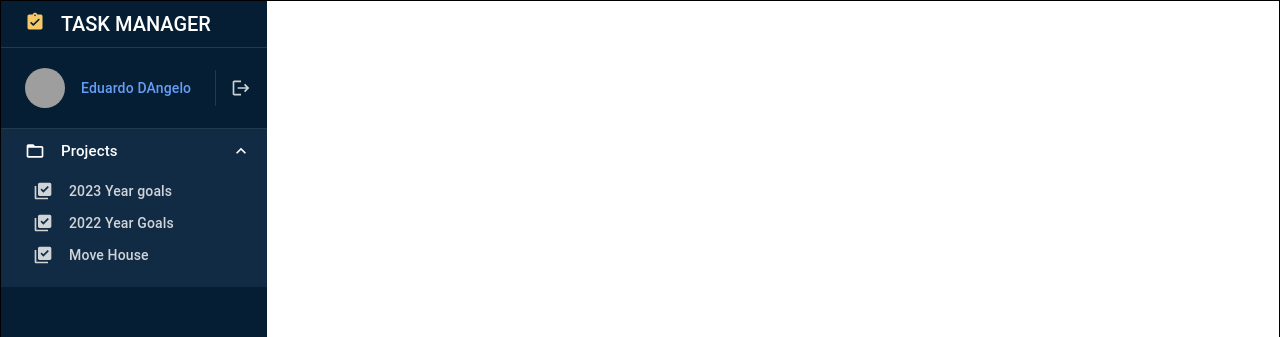
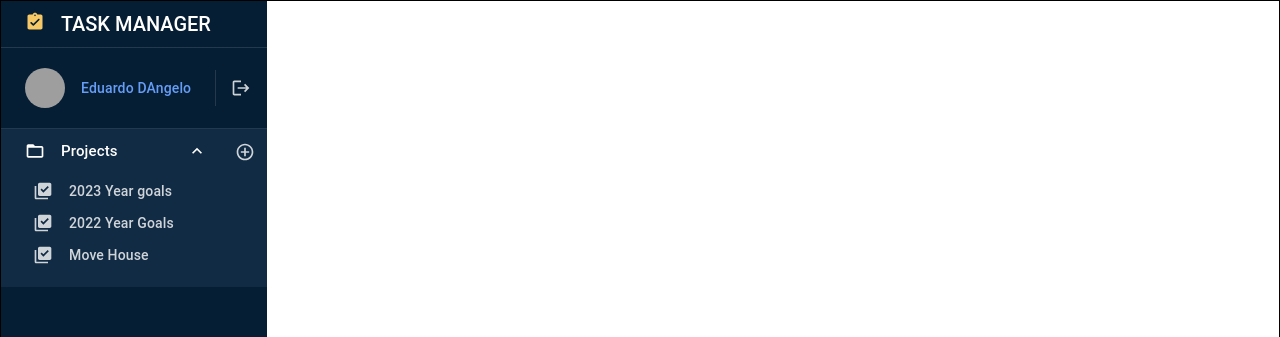
Before and after one commit to eduardo-dangelo/task-manager, a React (Create React App) app: page / in a window 1280 px wide. Shown: the top 337 px of the page. Built offline with nearby package versions, Linux system fonts and the light colour scheme; grey boxes are pictures that could not be loaded.

Commit message:
add sidebar - wip

```diff
--- a/package.json
+++ b/package.json
@@ -13,6 +13,7 @@
     "react": "^18.2.0",
     "react-dom": "^18.2.0",
     "react-scripts": "5.0.1",
+    "react-transition-group": "^4.4.5",
     "web-vitals": "^2.1.4"
   },
   "scripts": {
--- a/src/App.js
+++ b/src/App.js
@@ -9,6 +9,9 @@ function App() {
     <Box sx={{ display: 'flex', border: '1px solid', height: '100vh' }}>
       <ThemeProvider
         theme={createTheme({
+          typography: {
+            fontSize: 14,
+          },
           components: {
             MuiListItemButton: {
               defaultProps: {
--- /dev/null
+++ b/src/components/AddListItem.jsx
@@ -0,0 +1,61 @@
+import React, { useState } from 'react'
+import ListItemIcon from '@mui/material/ListItemIcon'
+import { InputAdornment, ListItem, TextField, Tooltip } from '@mui/material'
+import IconButton from '@mui/material/IconButton'
+import AddIcon from '@mui/icons-material/Add'
+import { fontSize, rotate90IconStyle } from './constants'
+import LibraryAddCheckOutlinedIcon from '@mui/icons-material/LibraryAddCheckOutlined'
+
+const AddListItem = ({ onAdd = () => {} }) => {
+  const [value, setValue] = useState('')
+
+  const handleChange = (e) => {
+    setValue(e.target.value)
+  }
+
+  const handleAddItem = () => {
+    onAdd(value)
+  }
+
+  const handleKeyPress = (e) => {
+    if (e.key === 'Enter') {
+      onAdd(value)
+    }
+  }
+
+  return (
+    <ListItem sx={{ fontSize, py: 0, pl: 3, minHeight: 32, color: 'rgba(255,255,255,.8)' }}>
+      <ListItemIcon sx={{ color: 'inherit', paddingLeft: 1 }}>
+        <LibraryAddCheckOutlinedIcon />
+      </ListItemIcon>
+      <TextField
+        sx={{
+          fontSize,
+        }}
+        autoFocus
+        size='small'
+        value={value}
+        onChange={handleChange}
+        onKeyPress={handleKeyPress}
+        InputProps={{
+          endAdornment: (
+            <InputAdornment position='end'>
+              <Tooltip title='Add'>
+                <IconButton
+                  aria-label='toggle password visibility'
+                  onClick={handleAddItem}
+                  edge='end'
+                  sx={rotate90IconStyle}
+                >
+                  <AddIcon />
+                </IconButton>
+              </Tooltip>
+            </InputAdornment>
+          ),
+        }}
+      />
+    </ListItem>
+  )
+}
+
+export default AddListItem
--- a/src/components/CollapsableList.jsx
+++ b/src/components/CollapsableList.jsx
@@ -1,24 +1,36 @@
 import React from 'react'
 import Box from '@mui/material/Box'
-import ListItemButton from '@mui/material/ListItemButton'
-import ListItemText from '@mui/material/ListItemText'
-import KeyboardArrowDown from '@mui/icons-material/KeyboardArrowDown'
-import ListItemIcon from '@mui/material/ListItemIcon'
-import People from '@mui/icons-material/People'
-import Dns from '@mui/icons-material/Dns'
-import PermMedia from '@mui/icons-material/PermMedia'
-import FolderOpenIcon from '@mui/icons-material/FolderOpen'
-import DocumentScannerIcon from '@mui/icons-material/DocumentScanner'
-import LibraryAddCheckIcon from '@mui/icons-material/LibraryAddCheck'
+import IconButton from '@mui/material/IconButton'
+import Tooltip from '@mui/material/Tooltip'
+import { Button, Collapse, InputAdornment, ListItem, TextField } from '@mui/material'
+import AddCircleOutlineIcon from '@mui/icons-material/AddCircleOutline'
+import { TransitionGroup } from 'react-transition-group'
+import { rotate90IconStyle } from './constants'
+import AddListItem from './AddListItem'
+import CollapsableListItem from './CollapsableListItem'
+import CollapsableListTitle from './CollapsableListTitle'
 
-const data = [
-  { icon: <People />, label: '2023 Year goals' },
-  { icon: <Dns />, label: '2022 Year Goals' },
-  { icon: <PermMedia />, label: 'Move House' },
-]
+const data = [{ label: '2023 Year goals' }, { label: '2022 Year Goals' }, { label: 'Move House' }]
 
 const CollapsableList = ({ title = 'Projects', list = data }) => {
+  const [collapsableList, setCollapsableList] = React.useState(list)
   const [open, setOpen] = React.useState(true)
+  const [isAdding, setIsAdding] = React.useState(false)
+
+  const handleToggleList = () => {
+    setOpen(!open)
+    open && setIsAdding(false)
+  }
+
+  const handleAddIconClick = () => {
+    setOpen(true)
+    setIsAdding(true)
+  }
+
+  const handleAddItem = (item) => {
+    setCollapsableList([...collapsableList, { label: item }])
+    setIsAdding(false)
+  }
 
   return (
     <Box
@@ -27,43 +39,27 @@ const CollapsableList = ({ title = 'Projects', list = data }) => {
         pb: open ? 2 : 0,
       }}
     >
-      <ListItemButton
-        alignItems='flex-start'
-        onClick={() => setOpen(!open)}
-        sx={{
-          px: 3,
-          pt: 1.5,
-          pb: 1.5,
-        }}
-      >
-        <FolderOpenIcon sx={{ mr: 2 }} />
-        <ListItemText
-          primary={title}
-          primaryTypographyProps={{
-            fontSize: 15,
-            fontWeight: 'medium',
-            lineHeight: '20px',
-            mb: '2px',
-          }}
-          sx={{ my: 0 }}
-        />
-        <KeyboardArrowDown
-          sx={{
-            mr: -1,
-            transform: open ? 'rotate(-180deg)' : 'rotate(0)',
-            transition: '0.2s',
-          }}
-        />
-      </ListItemButton>
-      {open &&
-        list.map((item) => (
-          <ListItemButton key={item.label} sx={{ py: 0, minHeight: 32, color: 'rgba(255,255,255,.8)' }}>
-            <ListItemIcon sx={{ color: 'inherit', paddingLeft: 1 }}>
-              <LibraryAddCheckIcon />
-            </ListItemIcon>
-            <ListItemText primary={item.label} primaryTypographyProps={{ fontSize: 14, fontWeight: 'medium' }} />
-          </ListItemButton>
-        ))}
+      <ListItem component='div' disablePadding>
+        <CollapsableListTitle onClick={handleToggleList} title={title} open={open} />
+        <Tooltip title='New Project'>
+          <IconButton onClick={handleAddIconClick} size='large' sx={rotate90IconStyle}>
+            <AddCircleOutlineIcon />
+          </IconButton>
+        </Tooltip>
+      </ListItem>
+      <TransitionGroup>
+        {open &&
+          collapsableList.map((item, index) => (
+            <Collapse key={index}>
+              <CollapsableListItem item={item} />
+            </Collapse>
+          ))}
+        {isAdding && (
+          <Collapse>
+            <AddListItem onAdd={handleAddItem} />
+          </Collapse>
+        )}
+      </TransitionGroup>
     </Box>
   )
 }
--- /dev/null
+++ b/src/components/CollapsableListItem.jsx
@@ -0,0 +1,19 @@
+import React from 'react'
+import ListItemIcon from '@mui/material/ListItemIcon'
+import LibraryAddCheckIcon from '@mui/icons-material/LibraryAddCheck'
+import ListItemText from '@mui/material/ListItemText'
+import ListItemButton from '@mui/material/ListItemButton'
+import { fontSize } from './constants'
+
+const CollapsableListItem = ({ item }) => {
+  return (
+    <ListItemButton sx={{ py: 0, minHeight: 32, color: 'rgba(255,255,255,.8)' }}>
+      <ListItemIcon sx={{ color: 'inherit', paddingLeft: 1 }}>
+        <LibraryAddCheckIcon />
+      </ListItemIcon>
+      <ListItemText primary={item?.label} primaryTypographyProps={{ fontSize, fontWeight: 'medium' }} />
+    </ListItemButton>
+  )
+}
+
+export default CollapsableListItem
--- /dev/null
+++ b/src/components/CollapsableListTitle.jsx
@@ -0,0 +1,33 @@
+import React from 'react'
+import FolderOpenIcon from '@mui/icons-material/FolderOpen'
+import ListItemText from '@mui/material/ListItemText'
+import KeyboardArrowDown from '@mui/icons-material/KeyboardArrowDown'
+import ListItemButton from '@mui/material/ListItemButton'
+import FolderIcon from '@mui/icons-material/Folder'
+
+const CollapsableListTitle = ({ title = '', open, ...props }) => {
+  return (
+    <ListItemButton alignItems='flex-start' sx={{ px: 3, py: 1.5 }} {...props}>
+      {open ? <FolderOpenIcon sx={{ mr: 2 }} /> : <FolderIcon sx={{ mr: 2 }} />}
+      <ListItemText
+        primary={title}
+        primaryTypographyProps={{
+          fontSize: 15,
+          fontWeight: 'medium',
+          lineHeight: '20px',
+          mb: '2px',
+        }}
+        sx={{ my: 0 }}
+      />
+      <KeyboardArrowDown
+        sx={{
+          mr: -1,
+          transform: open ? 'rotate(-180deg)' : 'rotate(0)',
+          transition: '0.2s',
+        }}
+      />
+    </ListItemButton>
+  )
+}
+
+export default CollapsableListTitle
--- a/src/components/User.jsx
+++ b/src/components/User.jsx
@@ -11,6 +11,7 @@ import ArrowRight from '@mui/icons-material/ArrowRight'
 const User = () => {
   return (
     <ListItem component='div' disablePadding>
+      <Tooltip title='View Profile'>
         <ListItemButton
           sx={{
             height: 56,
@@ -32,6 +33,7 @@ const User = () => {
             }}
           />
         </ListItemButton>
+      </Tooltip>
       <Tooltip title='Log Out'>
         <IconButton
           size='large'
--- /dev/null
+++ b/src/components/constants.js
@@ -0,0 +1,20 @@
+const rotate90IconStyle = {
+  '& svg': {
+    color: 'rgba(255,255,255,0.8)',
+    transition: '0.2s',
+    transform: 'translateX(0) rotate(0)',
+  },
+  '&:hover, &:focus': {
+    '& svg:first-of-type': {
+      transform: 'rotate(-90deg)',
+    },
+    '& svg:last-of-type': {
+      right: 0,
+      opacity: 1,
+    },
+  },
+}
+
+const fontSize = 14
+
+export { rotate90IconStyle, fontSize }
```
Lines whose indentation alone changed are shown as unchanged.
